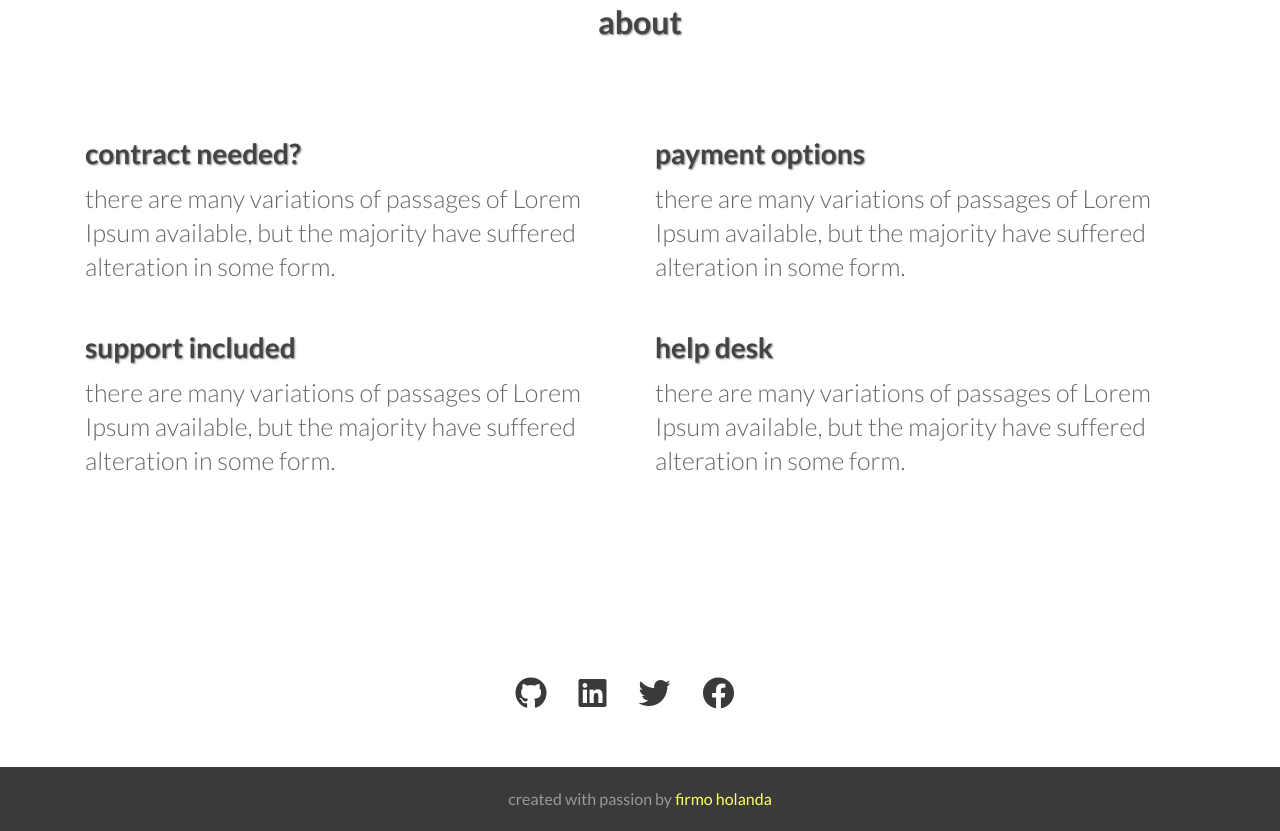
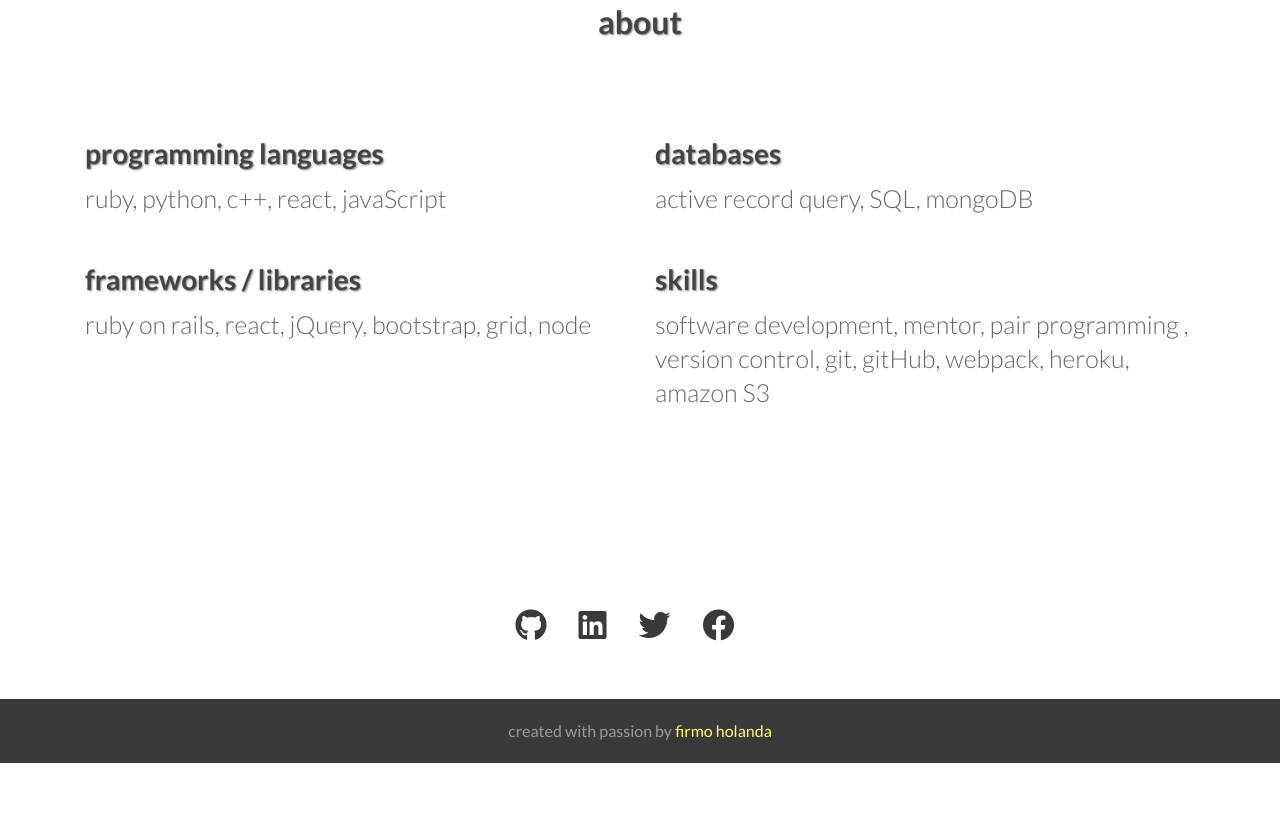
Before and after one commit to firmoholanda/firmoholanda.github.io, a plain HTML site: page index.html in a window 1280 px wide. Shown: the part 3659-4490 px from the top of the page. After the commit the page ends 4422 px from the top, so only its background shows below. Drawn offline with nearby package versions, Linux system fonts and the light colour scheme.

Commit message:
update about section

```diff
--- a/index.html
+++ b/index.html
@@ -173,16 +173,16 @@
       </div>
       <div class="row my-5 justify-content-center">
         <div class="col-md-6 my-5">
-          <h3>contract needed?</h3>
-          <p class="mb-5">there are many variations of passages of Lorem Ipsum available, but the majority have suffered alteration in some form.</p>
-          <h3>support included</h3>
-          <p class="mb-5">there are many variations of passages of Lorem Ipsum available, but the majority have suffered alteration in some form.</p>
+          <h3>programming languages</h3>
+          <p class="mb-5">ruby, python, c++, react, javaScript</p>
+          <h3>frameworks / libraries</h3>
+          <p class="mb-5">ruby on rails, react, jQuery, bootstrap, grid, node</p>
         </div>
         <div class="col-md-6 my-5">
-          <h3>payment options</h3>
-          <p class="mb-5">there are many variations of passages of Lorem Ipsum available, but the majority have suffered alteration in some form.</p>
-          <h3>help desk</h3>
-          <p class="mb-5">there are many variations of passages of Lorem Ipsum available, but the majority have suffered alteration in some form.</p>
+          <h3>databases</h3>
+          <p class="mb-5">active record query, SQL, mongoDB</p>
+          <h3>skills</h3>
+          <p class="mb-5">software development, mentor, pair programming , version control, git, gitHub, webpack, heroku, amazon S3</p>
         </div>
       </div>
     </div>
```
